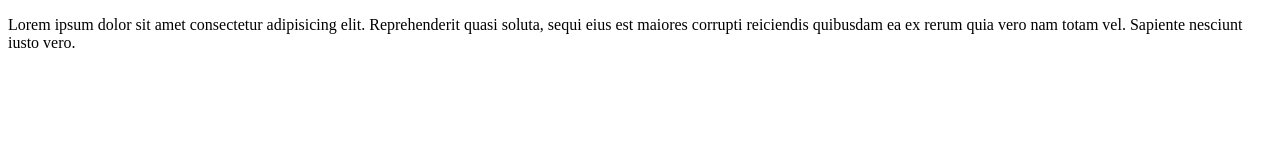
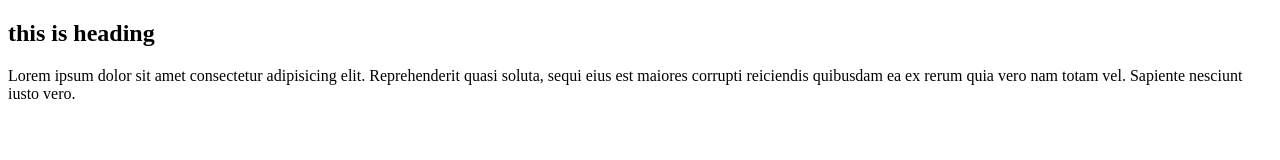
Before and after one commit to shamim-coder/module-2---class-1, a plain HTML site: page index.html in a window 1280 px wide. Drawn offline with Linux system fonts and the light colour scheme.

Commit message:
main section created

```diff
--- a/index.html
+++ b/index.html
@@ -9,8 +9,11 @@
 </head>
 
 <body>
-    <p>Lorem ipsum dolor sit amet consectetur adipisicing elit. Reprehenderit quasi soluta, sequi eius est maiores
-        corrupti reiciendis quibusdam ea ex rerum quia vero nam totam vel. Sapiente nesciunt iusto vero.</p>
+    <section class="main">
+        <h1>this is heading</h1>
+        <p>Lorem ipsum dolor sit amet consectetur adipisicing elit. Reprehenderit quasi soluta, sequi eius est maiores
+            corrupti reiciendis quibusdam ea ex rerum quia vero nam totam vel. Sapiente nesciunt iusto vero.</p>
+    </section>
 </body>
 
 </html>
```
